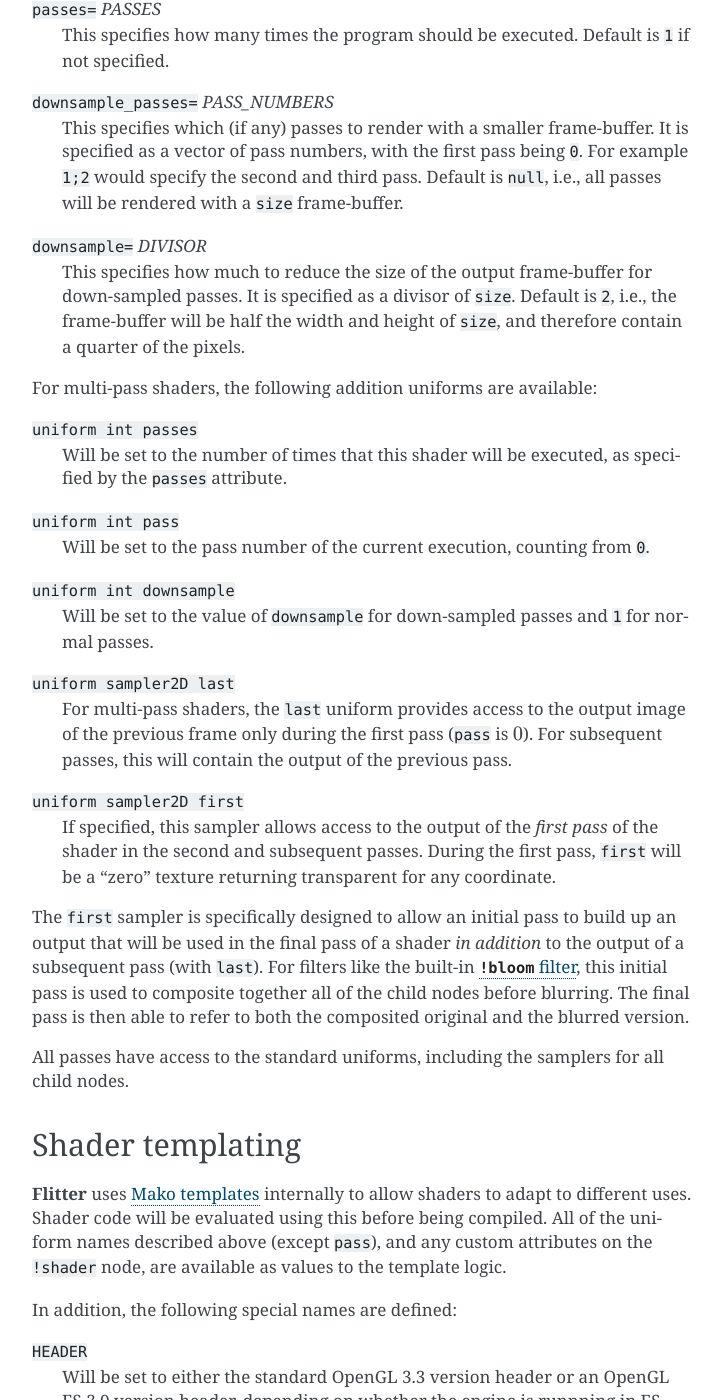
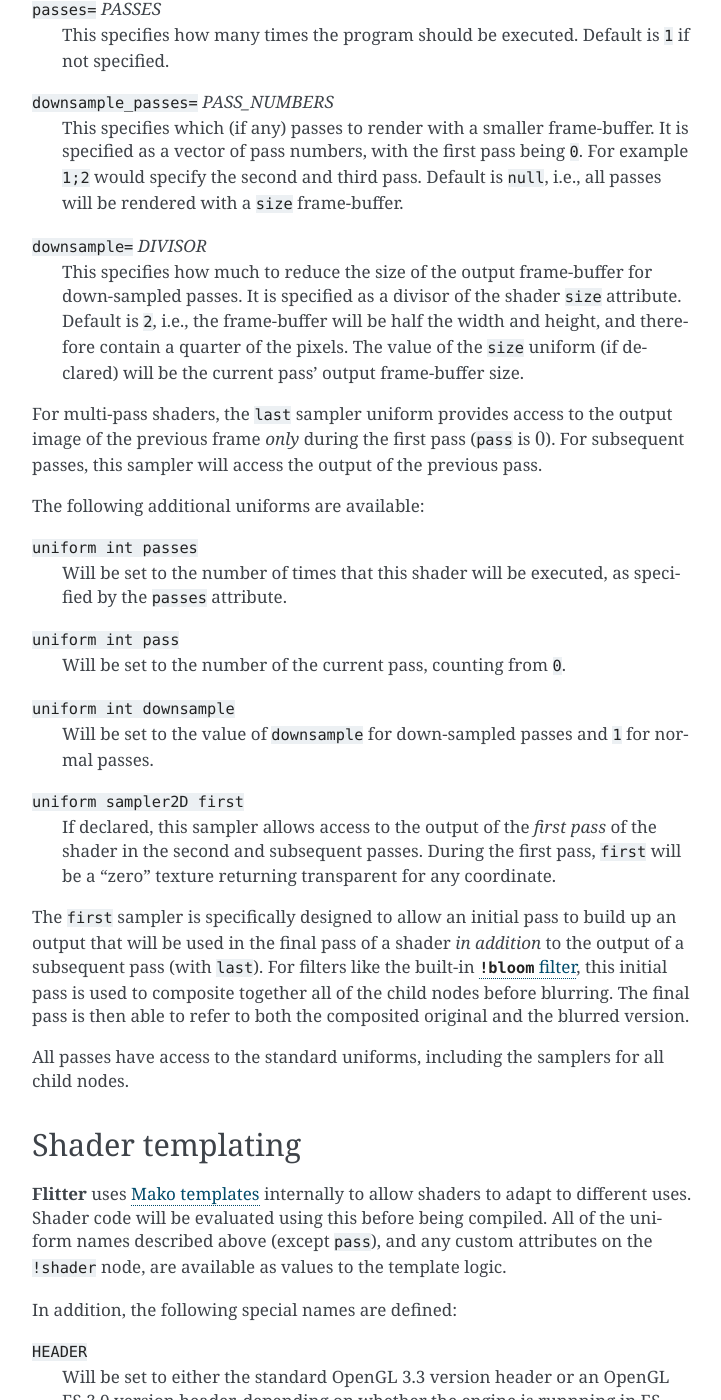
Before and after one commit to jonathanhogg/flitter, a Sphinx documentation site: the page built from docs/shaders.md, in a window 1280 px wide and 1400 px high, scrolled down 3932 px. Shown: the whole window, without its empty margins (388-1109 px from the left). Built offline with Sphinx 7.4.7, drawn with Linux system fonts in a browser that asks for light colours.

Commit message:
Shader docs fixes

```diff
--- a/docs/shaders.md
+++ b/docs/shaders.md
@@ -160,30 +160,30 @@
 
 `downsample=` *DIVISOR*
 : This specifies how much to reduce the size of the output frame-buffer for
-down-sampled passes. It is specified as a divisor of `size`. Default is `2`,
-i.e., the frame-buffer will be half the width and height of `size`, and
-therefore contain a quarter of the pixels.
+down-sampled passes. It is specified as a divisor of the shader `size`
+attribute. Default is `2`, i.e., the frame-buffer will be half the width and
+height, and therefore contain a quarter of the pixels. The value of the `size`
+uniform (if declared) will be the current pass' output frame-buffer size.
 
-For multi-pass shaders, the following addition uniforms are available:
+For multi-pass shaders, the `last` sampler uniform provides access to the output
+image of the previous frame *only* during the first pass (`pass` is $0$). For
+subsequent passes, this sampler will access the output of the previous pass.
+
+The following additional uniforms are available:
 
 `uniform int passes`
 : Will be set to the number of times that this shader will be executed, as
 specified by the `passes` attribute.
 
 `uniform int pass`
-: Will be set to the pass number of the current execution, counting from `0`.
+: Will be set to the number of the current pass, counting from `0`.
 
 `uniform int downsample`
 : Will be set to the value of `downsample` for down-sampled passes and `1` for
 normal passes.
 
-`uniform sampler2D last`
-: For multi-pass shaders, the `last` uniform provides access to the output
-image of the previous frame only during the first pass (`pass` is $0$). For
-subsequent passes, this will contain the output of the previous pass.
-
 `uniform sampler2D first`
-: If specified, this sampler allows access to the output of the *first pass* of
+: If declared, this sampler allows access to the output of the *first pass* of
 the shader in the second and subsequent passes. During the first pass, `first`
 will be a "zero" texture returning transparent for any coordinate.
 
```
